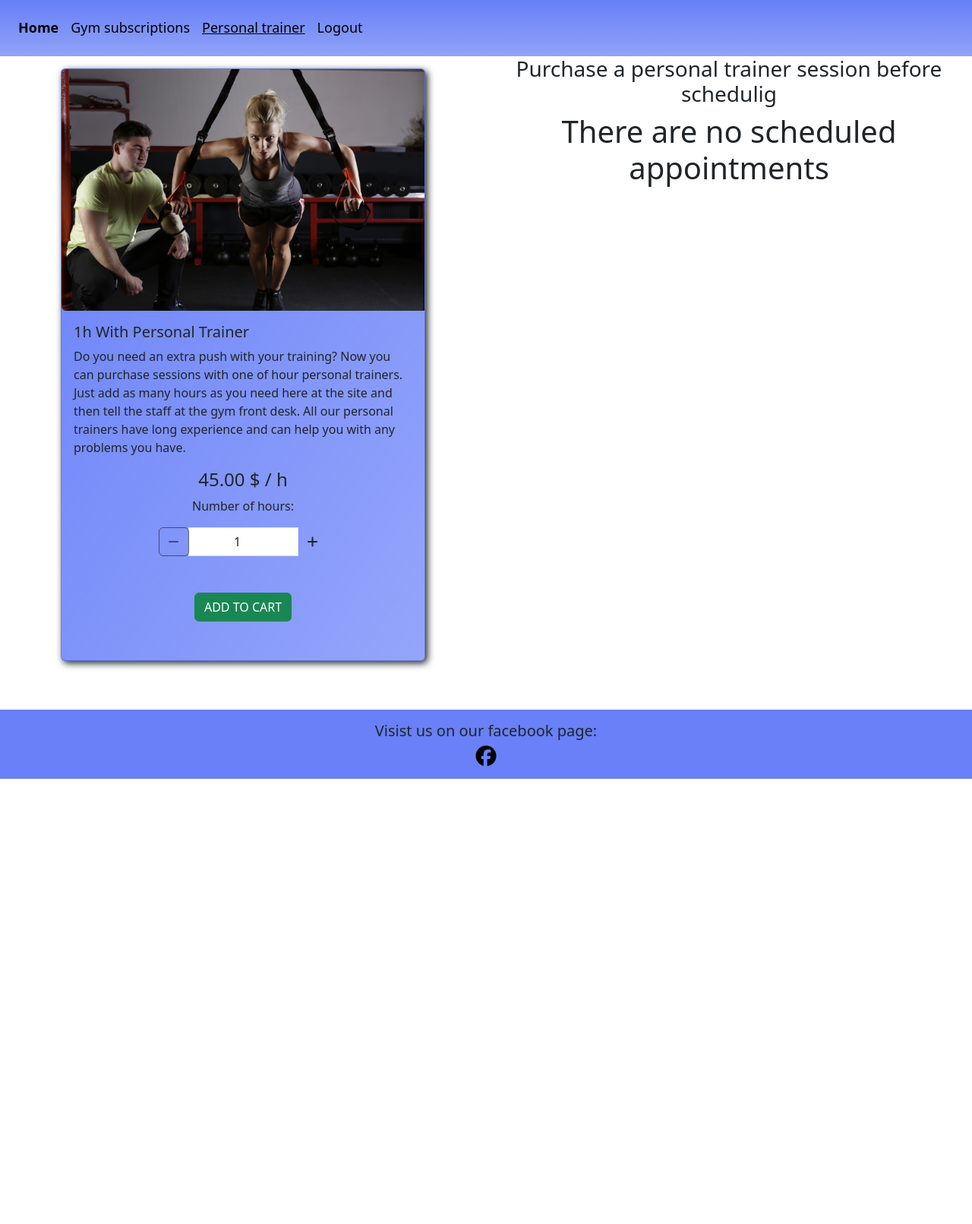
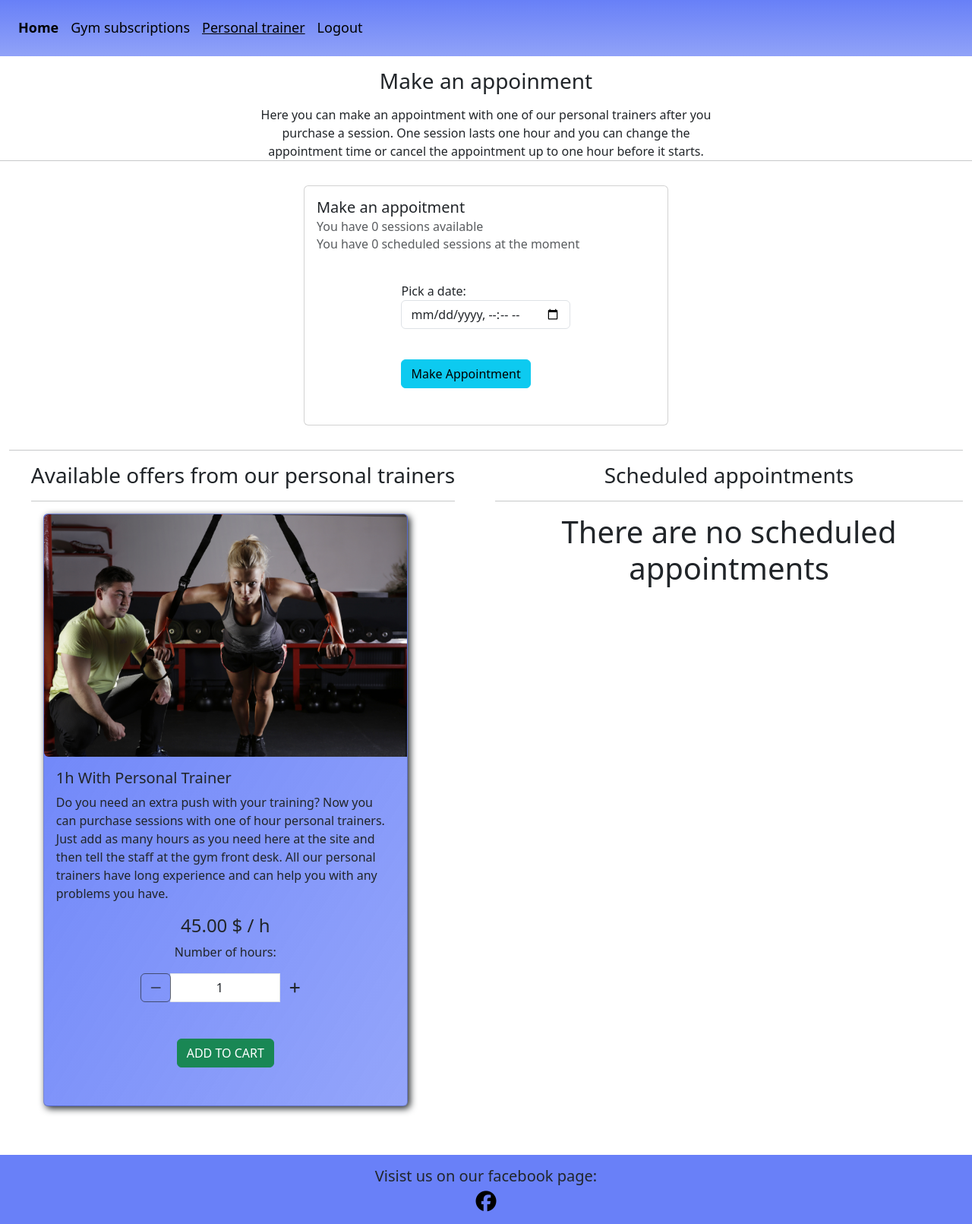
Before and after one commit to MTSSamsioe/sanitas, a Django app: page /products/pt_sessions/ in a window 1280 px wide. Shown: the part 87-1698 px from the top of the page at 76% size. Before the commit the page ends 1112 px from the top, so only its background shows below. Run offline with Django 3.2, Linux system fonts and the light colour scheme; the visitor is signed in with stand-in values (Sample User, id 1); data comes from the database, SQL or seed files in the repository; data that the repository does not hold is empty; some libraries are stand-ins or nearby versions.

Commit message:
Add css to pt_sessions.html and add context to create view

```diff
--- a/home/static/home/css/home.css
+++ b/home/static/home/css/home.css
@@ -38,7 +38,7 @@
     animation-name: show-hero-text;
     animation-duration: 7s;
     animation-fill-mode: forwards;
-    animation-delay: 2s;
+
 }
 
 @keyframes show-hero-text {
--- a/products/forms.py
+++ b/products/forms.py
@@ -42,16 +42,16 @@ class AppointmentsForm(forms.ModelForm):
         date_time_end = date_time + timedelta(minutes=60)
         # Validation not to reserv a time before current time plus one hour
 
-        if not date_time >= timezone.now() + timedelta(minutes=60):
+        if date_time <= timezone.now() + timedelta(minutes=60):
             raise ValidationError('Pick a time at least 1 hour after current time')
 
         # Validation to prevent making appoint ment with to few purchased hours
         user = self.user
         purchased_hours = sum(i[0] for i in Order_item.objects.filter(user=user).values_list('quantity'))
-        Appointment_amount = len(Appointments.objects.filter(user=user).values_list())
+        appointment_amount = len(Appointments.objects.filter(user=user).values_list())
 
         if user:
-            if Appointment_amount > purchased_hours:
+            if appointment_amount > purchased_hours:
                 raise ValidationError('No available personal trainer sessions, please purchase more and try again')
 
         # Validation to prevent making an appointment when there are already one appointment
--- a/products/models.py
+++ b/products/models.py
@@ -27,9 +27,6 @@ class Products(models.Model):
     name = models.CharField(max_length=254)
     friendly_name = models.CharField(max_length=254, null= True, blank= True)
     description = models.TextField(max_length=500)
-    include_1 = models.TextField(max_length=254, null= True, blank= True)
-    include_2 = models.TextField(max_length=254, null= True, blank= True)
-    include_3 = models.TextField(max_length=254, null= True, blank= True)
     price = models.DecimalField(max_digits=6, decimal_places=2)
 
     def __str__(self):
--- a/products/templates/products/edit_session.html
+++ b/products/templates/products/edit_session.html
@@ -12,9 +12,8 @@
 
 <div class="container-fluid">
   <div class="row ">
-
     <!-- Col-6 start v -->
-    <h3 class="h3 text-center">Chane date for your reservation</h3>
+    <h3 class="h3 text-center">Change date for your reservation</h3>
     <br>
     <div class="col-md-6 offset-md-3 d-flex justify-content-center text-center" >
         {% if user.id == appointment.user.id %}
@@ -27,7 +26,8 @@
                 {% csrf_token %}
                 {{ form }}
                 <br>
-                <button type="button" class="btn btn-danger" onclick="window.history.back()">Cancel</button>
+                <a href="{% url 'pt_sessions' %}" class="btn btn-danger" aria-label="Opens appointments page" rel="noopener">Back to appointments</a>
+                <!-- <button type="button" class="btn btn-danger" onclick="window.history.back()">Cancel</button> -->
                 <button type="submit" class="btn btn-success">Save</button>
             </form>
           </div>
--- a/products/templates/products/pt_sessions.html
+++ b/products/templates/products/pt_sessions.html
@@ -12,13 +12,42 @@
   <!-- {% endfor %} -->
 
 <!-- Css for personal trainers and products page -->
-<link rel="stylesheet" href="{% static 'products/css/products.css' %}">
+<!-- <link rel="stylesheet" href="{% static 'products/css/products.css' %}">   -->
 
 <div class="container-fluid">
+  <div class="row  ">
+    <h1 class="h3 my-3 text-center"> Make an appoinment</h1>
+    <p class="card-text w-50 text-center m-auto" >Here you can make an appointment with one of our personal trainers after you purchase a session.
+      One session lasts one hour and you can change the appointment time or cancel the appointment up to one hour before it starts. </p>
+    <hr>
+    <div class="col-lg-8 m-auto ">
+      <div class="card my-3 m-auto" style="width: 30rem;">
+
+        <div class="card-body">
+
+          <h5 class="card-title">Make an appoitment</h5>
+          <h6 class="card-subtitle mb-2 text-muted">You have {{available_appointments}} sessions available</h6>
+          <h6 class="card-subtitle mb-2 text-muted">You have {{scheduled_sessions}}  scheduled sessions at the moment</h6>
+          <form action="create" method="POST" class="form w-50 m-auto my-3">
+              <br>
+              {% csrf_token %}
+              {{ form }}
+              <br>
+              <button type="submit" class="btn btn-info my-3" >Make Appointment</button>
+          </form>
+        </div>
+
+      </div>
+    </div>
+  </div>
+  <hr>
   <div class="row ">
+
     <div class="col-lg-6 d-flex justify-content-center ">
-
-        {% for pt_session in pt_sessions %}
+      <div>
+        <h3>Available offers from our personal trainers</h3>
+        <hr>
+          {% for pt_session in pt_sessions %}
 
           <div class="card p-0 m-3 card-whole card-center" style="width: 30rem; height: 780px;">
             <img class="card-img-top img-fluid rounded-start"
@@ -70,10 +99,10 @@
               </div>
             </div>
 
-          <!-- card v -->
+            <!-- card v -->
           </div>
           {% endfor %}
-
+      </div>
 
     </div>
     <!--A Col-6 slut A -->
@@ -82,21 +111,10 @@
 
 
 
-      <div >
-        {% if quantity %}
-        <h1 class="h1 mt-3 m-auto"> Create appoinment</h1>
-        <h2>Purchased sessions: {{quantity}}</h2>
-        <h2>Scheduled sessions: {{scheduled_sessions}}</h2>
-        <form method="POST" action="create" class="form w-50 m-auto my-3">
-          {% csrf_token %}
-          {{ form }}
-          <button type="submit" class="btn btn-info my-3" >Create Appointment</button>
-        </form>
-        {% else%}
-        <h3 class="h3"> Purchase a personal trainer session before schedulig</h3>
-        {% endif %}
+      <div>
 
-        {% if appointments %}
+        <h3>Scheduled appointments</h3>
+        <hr>
         {% for appointment in appointments %}
 
         <div class="card my-3 m-auto card-whole card-center" style="width: 30rem;">
@@ -104,8 +122,8 @@
             <h5 class="card-title">Personal trainer session</h5>
             <h6 class="card-subtitle mb-2 text-muted">This is your appointment with a personal trainer</h6>
             <p class="card-text">{{appointment.date_time}}</p>
-            {% if current_time >= appointment.date_time %}
-              <h6 class="h6">This appointment has been completed and can't be edited</h6>
+            {% if change_time >= appointment.date_time %}
+              <p class="h6">This appointment can't be edited becauses it has benn completed or is starting soon</p>
             {% else%}
 
               <button class="btn btn-danger mb-1 " type="button" data-bs-toggle="modal" data-bs-target="#exampleModal">
@@ -122,17 +140,17 @@
                     </div>
                     <div class="modal-footer">
                       <button type="button" class="btn btn-danger" data-bs-dismiss="modal">Close</button>
-                      <a href="/products/pt_sessions/delete/{{appointment.id}}" class=" link-light btn btn-success">Cancel</a>
+                      <a href="{% url 'delete_appointment' appointment.id %}" class=" link-light btn btn-success">Cancel</a>
                     </div>
                   </div>
                 </div>
               </div>
-              <a href="/products/pt_sessions/edit/{{ appointment.id}}" class="btn btn-success">Edit</a>
+              <a href="{% url 'edit_appointment' appointment.id %}" class="btn btn-success" aria-label="opens edit appointment page" rel="noopener">Edit</a>
             {% endif %}
           </div>
         </div>
         {% endfor%}
-        {% else %}
+        {% if not appointments %}
         <h1 class="h1">There are no scheduled appointments</h1>
         {% endif %}
       </div>
--- a/products/views.py
+++ b/products/views.py
@@ -14,53 +14,70 @@ from django.utils import timezone
 
 # Create your views here.
 
+
+
 def pt_sessions(request):
     """ A view to show all personal trainer sessions and appointments"""
+    form = AppointmentsForm()
     scheduled_sessions = len(Appointments.objects.filter(user=request.user).values_list())
     quantity = sum(i[0] for i in Order_item.objects.filter(user=request.user).values_list('quantity'))
-    appointments_time = Appointments.objects.filter(user=request.user).values_list('date_time')
     pt_sessions = Products.objects.filter(category=2)
     # Appointment
     appointments = Appointments.objects.filter(user=request.user)
-
+    available_appointments = quantity - scheduled_sessions
     # Time variables
-    current_time = timezone.now()
+    change_time = timezone.now() + timedelta(minutes=60)
     # Appoint ment form
-    form = AppointmentsForm()
     context = {
         'pt_sessions': pt_sessions,
-        'quantity': quantity,
+        # 'quantity': quantity,
         'form': form,
         'appointments': appointments,
         'scheduled_sessions': scheduled_sessions,
-        'appointments_time': appointments_time,
-        'current_time': current_time,
+        # 'appointments_time': appointments_time,
+        'change_time': change_time,
+        'available_appointments': available_appointments,
     }
 
     return render(request, 'products/pt_sessions.html', context)
 
 
 def create_appointment(request):
-    ''' A view to create an appoitment for personal trainer'''
-    form = AppointmentsForm(request.POST, user=request.user) # user=request.user
-    if form.is_valid():
+    ''' A view to Make an appoitment for personal trainer'''
+    form = AppointmentsForm(request.POST, user=request.user)
+    scheduled_sessions = len(Appointments.objects.filter(user=request.user).values_list())
+    quantity = sum(i[0] for i in Order_item.objects.filter(user=request.user).values_list('quantity'))
+    pt_sessions = Products.objects.filter(category=2)
+    # Appointment
+    appointments = Appointments.objects.filter(user=request.user)
+    available_appointments = quantity - scheduled_sessions
+    # Time variable
+    change_time = timezone.now() + timedelta(minutes=60)
+    if request.method == 'POST':
+        if form.is_valid():
 
-        form_save = form.save()
-        form_save.user = request.user
-        form_save.save()
-        messages.success(request,
-                             '''Your
-                             appointment with one of our personal
-                             trainers has been saved''')
-        #return redirect('/products/pt_sessions.html/')
-    else:
+            form_save = form.save()
+            form_save.user = request.user
+            form_save.save()
+            messages.success(request,
+                                '''Your
+                                appointment with one of our personal
+                                trainers has been saved''')
 
-        messages.error(request, '''Something went wrong
-                           please press "Create button" again''')
+        else:
 
-    context = {
-        'form': form
-    }
+            messages.error(request, '''Something went wrong
+                            please press "Create button" again''')
+
+
+        context = {
+            'pt_sessions': pt_sessions,
+            'form': form,
+            'appointments': appointments,
+            'scheduled_sessions': scheduled_sessions,
+            'change_time': change_time,
+            'available_appointments': available_appointments,
+        }
 
     return render(request, 'products/pt_sessions.html', context)
 
@@ -69,6 +86,7 @@ def edit_appointment(request, appointment_id):
     ''' View to change date and time on appointments with personal trainer '''
 
     appointment = get_object_or_404(Appointments, id=appointment_id)
+    form = AppointmentsForm(instance=appointment)
 
     if request.method == 'POST':
         form = AppointmentsForm(request.POST, instance=appointment)
@@ -79,7 +97,6 @@ def edit_appointment(request, appointment_id):
         else:
             messages.error(request, 'Something went wrong')
 
-    form = AppointmentsForm(instance=appointment)
 
     context = {
         'form': form,
```
Also changed, not shown: sanitas_gym/settings.py (+5 -5 lines), products/migrations/0003_auto_20230320_1701.py (added).
